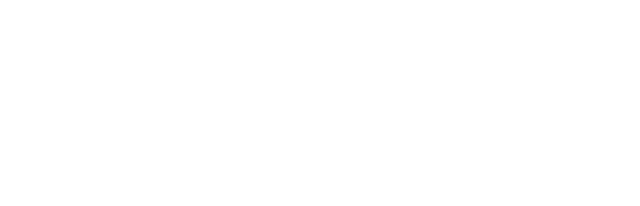
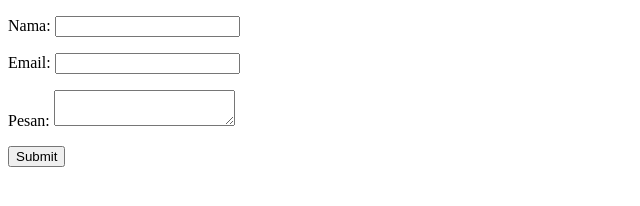
Before and after one commit to xyztomi/contact-form-tugas, a plain HTML site: page index.html in a window 1280 px wide. Shown: the whole page, without its empty margins (0-640 px from the left). Drawn offline with Linux system fonts and the light colour scheme.

Commit message:
feat: implemented the simple contact form inputs

```diff
--- a/index.html
+++ b/index.html
@@ -1,11 +1,19 @@
 <!DOCTYPE html>
-<html lang="en">
+<html lang="id">
+
 <head>
     <meta charset="UTF-8">
-    <meta name="viewport" content="width=device-width, initial-scale=1.0">
-    <title>Document</title>
+    <meta name="viewport" content="width=   , initial-scale=1.0">
+    <title>Contact Form</title>
 </head>
+
 <body>
+    <form action="" method="">
+        <p>Nama: <input type="text" name="nama" /></p>
+        <p>Email: <input type="text" name="email" /></p>
+        <p>Pesan: <textarea name="pesan"></textarea></p>
+        <input type="submit" value="Submit" />
+    </form>
+</body>
 
-</body>
 </html>
```
